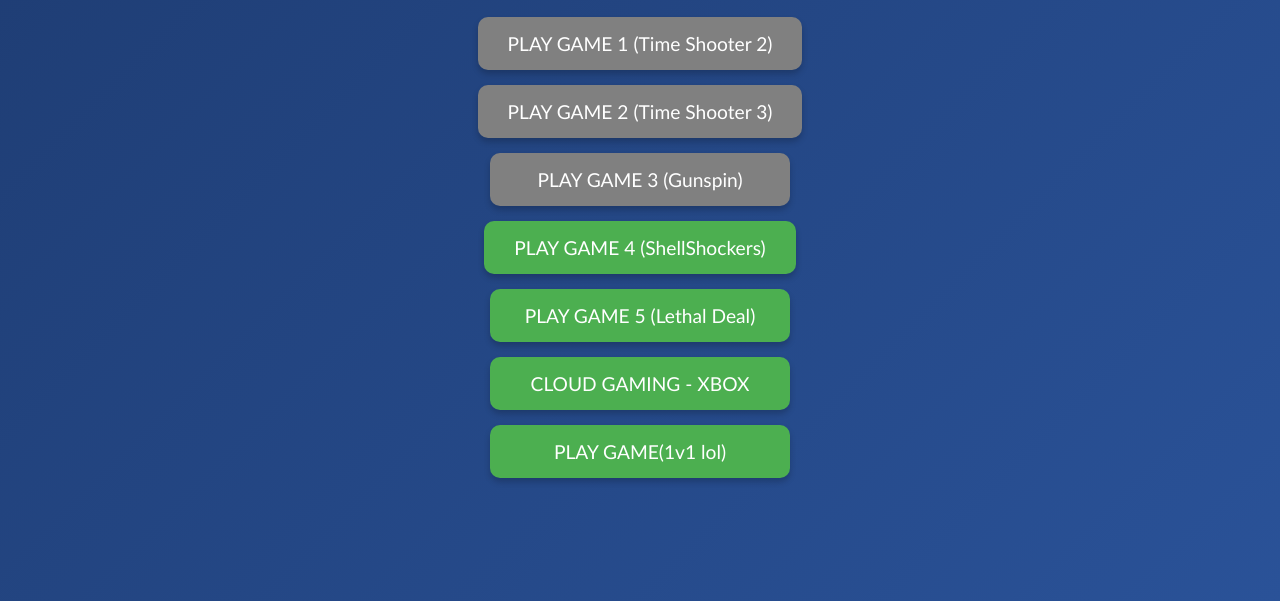
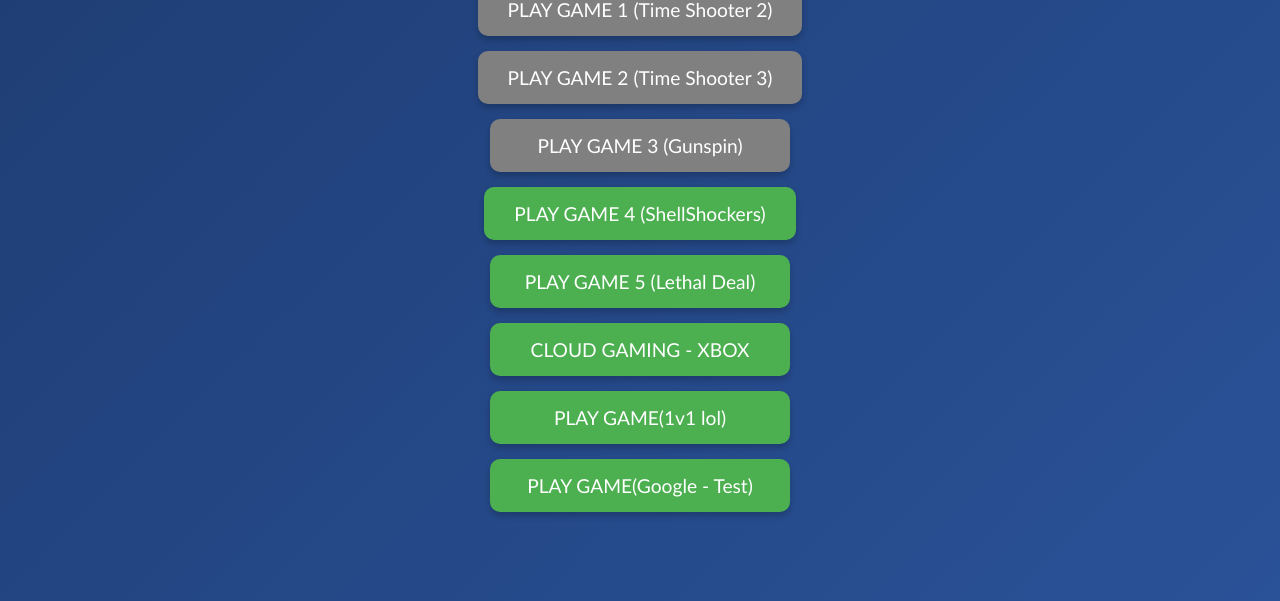
Before and after one commit to Will10145/coolgamething, a plain HTML site: page index.html in a window 1280 px wide. Shown: the part 199-800 px from the top of the page. Drawn offline with Linux system fonts and the light colour scheme.

Commit message:
Google about:blank test button

```diff
--- a/index.html
+++ b/index.html
@@ -16,6 +16,7 @@
   <button id="button5" class="c-button">PLAY GAME 5 (Lethal Deal)</button>
   <button id="button6" class="c-button">CLOUD GAMING - XBOX</button>
   <button id="button7" class="c-button">PLAY GAME(1v1 lol)</button>
+  <button id="button8" class="c-button">PLAY GAME(Google - Test)</button>
   <script src="static/script.js"></script>
 </body>
 </html>
```
